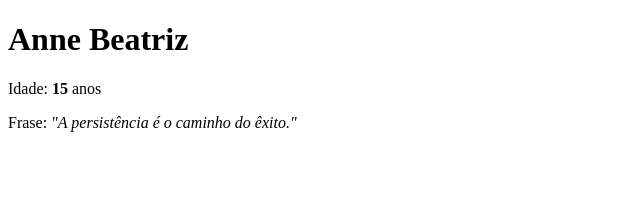
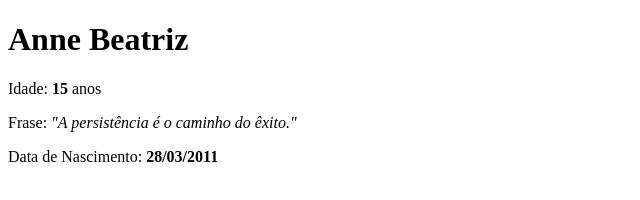
Before and after one commit to annebeatrizsilvagomes89-ctrl/uc7---aulas, a plain HTML site: page index2.html in a window 1280 px wide. Shown: the whole page, without its empty margins (0-640 px from the left). Drawn offline with Linux system fonts and the light colour scheme.

Commit message:
add um p

```diff
--- a/index2.html
+++ b/index2.html
@@ -12,6 +12,7 @@
   <h1>Anne Beatriz</h1>
   <p>Idade: <strong>15</strong> anos</p>
   <p> Frase: <em>"A persistência é o caminho do êxito."</em></p>
+  <p>Data de Nascimento: <strong>28/03/2011</strong></p>
 
 </body>
 
```
